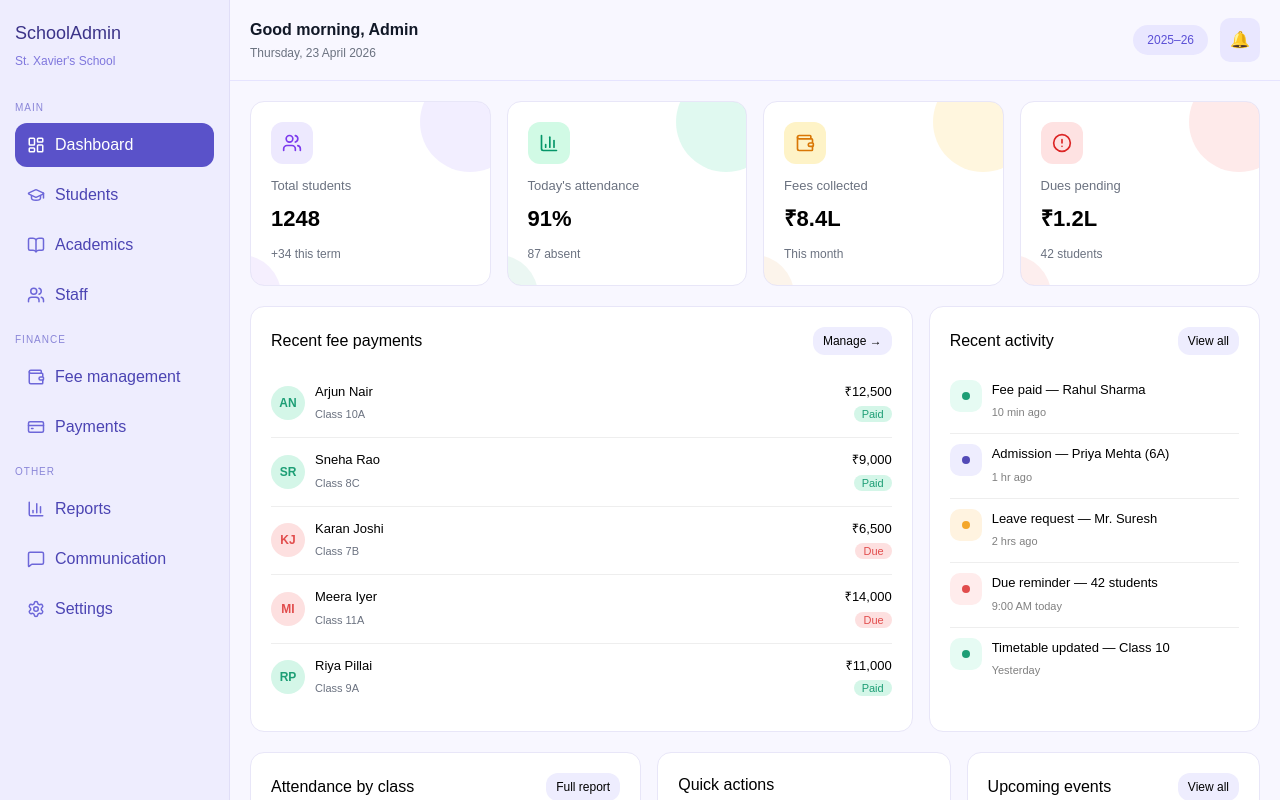
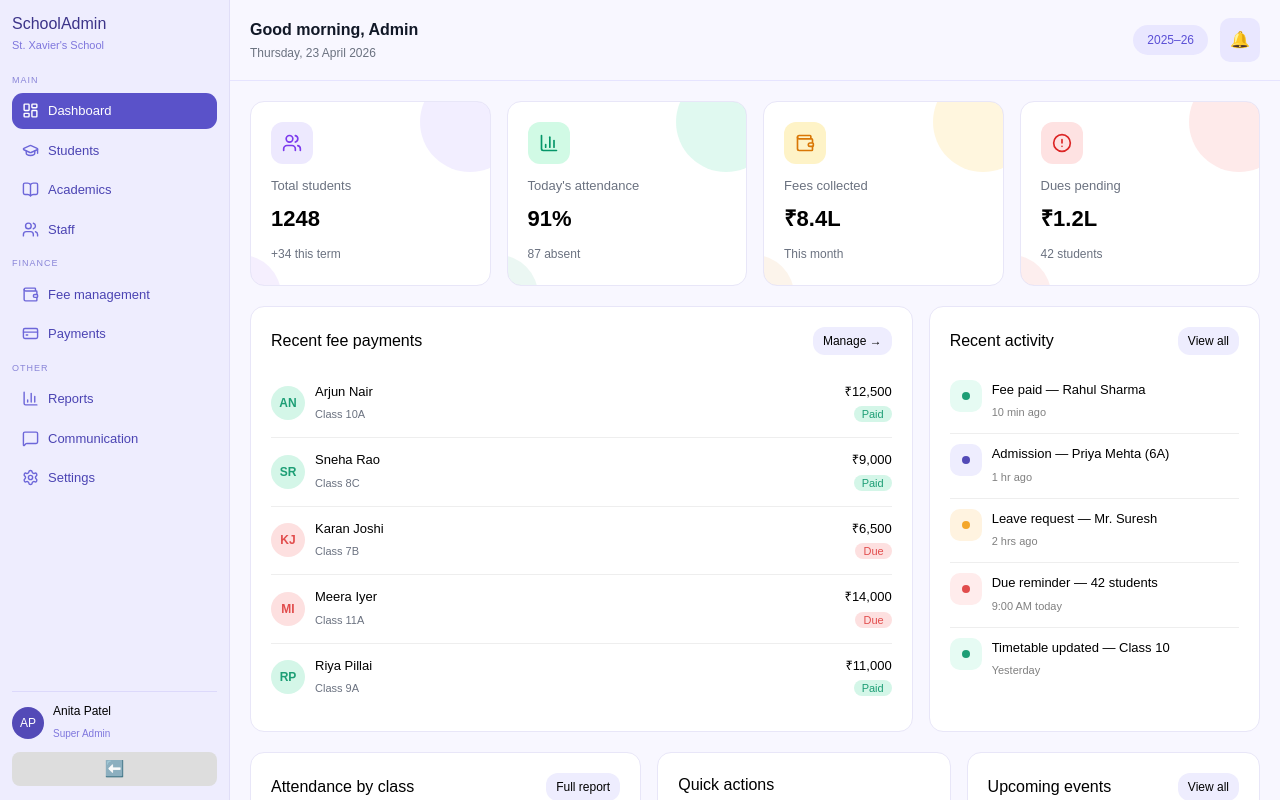
Before and after one commit to muneeb3778/School-Management, a React (Vite) app: page / in a window 1280 px wide. Shown: the top 800 px of the page. Built offline with nearby package versions, Linux system fonts and the light colour scheme.

Commit message:
made chaneg in Sidebar.module.css so now i made fixed sidebar for desktop

```diff
--- a/src/components/Sidebar/Sidebar.module.css
+++ b/src/components/Sidebar/Sidebar.module.css
@@ -1,8 +1,12 @@
 .sidebar {
   width: 230px;
+  height: 100vh;
   min-height: 100vh;
+  position: sticky;
+  top: 0;
+
   background: #eeedfe;
-  padding: 20px 15px;
+  padding: 14px 12px;
   display: flex;
   flex-direction: column;
   border-right: 1px solid #e0def7;
@@ -10,13 +14,8 @@
   flex-shrink: 0;
   z-index: 1000;
 
-  /* HIDE SCROLLBAR - Keep it scrollable but invisible */
-  overflow-y: auto;
-  -ms-overflow-style: none;
-  /* IE and Edge */
-  scrollbar-width: none;
-  /* Firefox */
-
+  /* desktop pe sidebar scroll nahi hoga */
+  overflow: hidden;
 }
 
 /* Hide Webkit Scrollbar (Chrome, Safari, Opera) */
@@ -33,6 +32,7 @@
 
 .top {
   flex: 1;
+  min-height: 0;
 }
 
 /* LOGO */
@@ -41,18 +41,20 @@
   align-items: flex-start;
   justify-content: space-between;
   gap: 12px;
+  margin-bottom: 8px;
 }
 
 .logoArea h2 {
-  font-size: 18px;
+  font-size: 16px;
   color: #3c3489;
   margin: 0;
+  line-height: 1.2;
 }
 
 .logoArea p {
-  font-size: 12px;
+  font-size: 11px;
   color: #7f77dd;
-  margin: 5px 0 15px;
+  margin: 4px 0 10px;
 }
 
 /* mobile close hidden desktop */
@@ -62,13 +64,13 @@
 
 /* SECTIONS */
 .navSection {
-  margin-top: 15px;
+  margin-top: 10px;
 }
 
 .sectionTitle {
-  font-size: 10px;
+  font-size: 9px;
   color: #8a86d8;
-  margin-bottom: 8px;
+  margin: 0 0 6px;
   letter-spacing: 1px;
 }
 
@@ -76,13 +78,24 @@
 .navItem {
   display: flex;
   align-items: center;
-  gap: 10px;
-  padding: 10px 12px;
-  border-radius: 12px;
-  margin-bottom: 6px;
+  gap: 9px;
+  padding: 8px 10px;
+  border-radius: 11px;
+  margin-bottom: 4px;
   color: #4b44b3;
   text-decoration: none;
+  font-size: 13px;
   transition: background 0.2s ease, transform 0.2s ease;
+}
+
+.navItem svg {
+  min-width: 17px;
+  width: 17px;
+  height: 17px;
+  stroke-width: 2;
+  color: #6d67d9;
+  transition: transform 0.2s ease, color 0.2s ease;
+  flex-shrink: 0;
 }
 
 .navItem:hover {
@@ -94,13 +107,6 @@
   color: white;
 }
 
-.navItem svg {
-  min-width: 18px;
-  stroke-width: 2;
-  color: #6d67d9;
-  transition: transform 0.2s ease, color 0.2s ease;
-  flex-shrink: 0;
-}
 
 .active svg {
   color: white;
@@ -113,7 +119,7 @@
 /* COLLAPSED UI */
 .sidebar.collapsed .navItem {
   justify-content: center;
-  padding: 10px 0;
+  padding: 8px 0;
 }
 
 .sidebar.collapsed .navItem span {
@@ -124,15 +130,16 @@
 .userBox {
   display: flex;
   align-items: center;
-  gap: 10px;
+  gap: 9px;
   border-top: 1px solid #dcd9fb;
-  padding-top: 15px;
-  margin-top: 16px;
+  padding-top: 10px;
+  margin-top: 10px;
+  flex-shrink: 0;
 }
 
 .avatar {
-  width: 35px;
-  height: 35px;
+  width: 32px;
+  height: 32px;
   border-radius: 50%;
   background: #534ab7;
   color: white;
@@ -140,26 +147,30 @@
   align-items: center;
   justify-content: center;
   flex-shrink: 0;
+  font-size: 12px;
 }
 
 .userName {
-  font-size: 13px;
+  font-size: 12px;
   margin: 0;
 }
 
 .userRole {
-  font-size: 11px;
+  font-size: 10px;
   color: #7f77dd;
 }
 
+
+
 /* COLLAPSE BUTTON */
 .collapseBtn {
-  margin-top: 10px;
+  margin-top: 8px;
   border: none;
   background: #ddd;
-  padding: 6px;
+  padding: 5px;
   border-radius: 8px;
   cursor: pointer;
+  flex-shrink: 0;
 }
 
 /* Overlay default desktop hidden */
@@ -167,12 +178,6 @@
   display: none;
 }
 
-/* RESPONSIVE DESKTOP TABLET */
-@media (max-width: 1024px) {
-  .sidebar {
-    width: 190px;
-  }
-}
 
 /* MOBILE DRAWER */
 @media (max-width: 768px) {
@@ -199,15 +204,34 @@
     top: 0;
     left: 0;
     bottom: 0;
+
     width: min(84vw, 320px);
     height: 100dvh;
     min-height: 100dvh;
+
     padding: 22px 18px;
     border-right: 1px solid #dedcff;
     border-top: none;
     box-shadow: 20px 0 45px rgba(17, 24, 39, 0.22);
+
     transform: translateX(-105%);
+
+    /* ✅ Important */
+    box-sizing: border-box;
     overflow-y: auto;
+    overflow-x: hidden;
+    -webkit-overflow-scrolling: touch;
+    overscroll-behavior: contain;
+    touch-action: pan-y;
+
+    /* scrollbar hide */
+    scrollbar-width: none;
+    -ms-overflow-style: none;
+  }
+
+    .top {
+    flex: 0 0 auto;
+    min-height: auto;
   }
 
   .sidebar.open {
```
